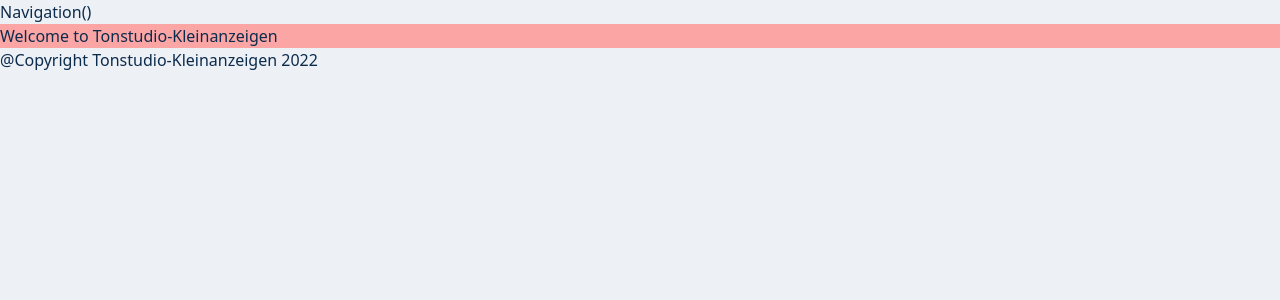
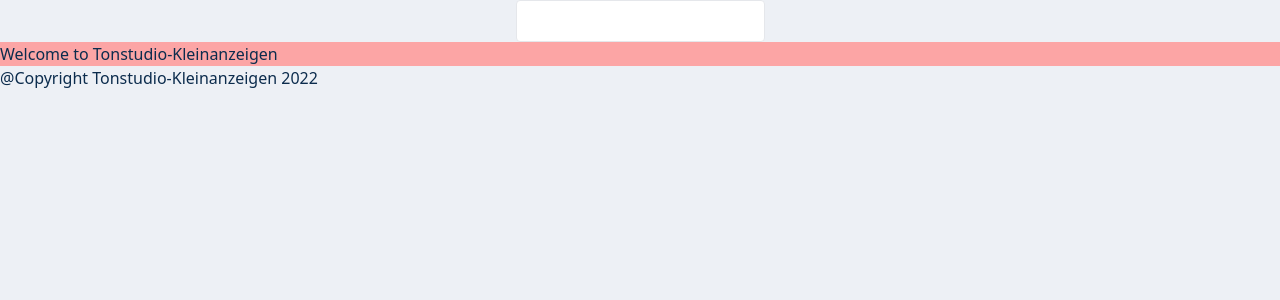
Before and after one commit to Ozanyurdakul98/capstone-project, a Next.js app: page / in a window 1280 px wide. Shown: the top 300 px of the page. Built offline with nearby package versions, Linux system fonts and the light colour scheme.

Commit message:
add SearchBar component add Header component Tree = (Layout -> Header -> Searchbar)

```diff
--- /dev/null
+++ b/components/Header.jsx
@@ -0,0 +1,12 @@
+import React from 'react';
+import SearchBar from './SearchBar';
+
+function Header() {
+	return (
+		<div className='flex justify-center'>
+			<SearchBar />
+		</div>
+	);
+}
+
+export default Header;
--- a/components/Layout.jsx
+++ b/components/Layout.jsx
@@ -1,6 +1,9 @@
 import Head from 'next/head';
 import React from 'react';
+//components
+//styles
 import styled from 'styled-components';
+import Header from './Header';
 
 export default function Layout({ children }) {
 	return (
@@ -12,7 +15,9 @@
 					href='/favicon.ico'
 				/>
 			</Head>
-			<StyledHeader>Navigation()</StyledHeader>
+			<StyledHeader>
+				<Header />
+			</StyledHeader>
 			<StyledMain className='container'>{children}</StyledMain>
 			<StyledFooter>@Copyright Tonstudio-Kleinanzeigen 2022</StyledFooter>
 		</div>
--- /dev/null
+++ b/components/SearchBar.jsx
@@ -0,0 +1,16 @@
+import React from 'react';
+
+function SearchBar() {
+	return (
+		<div>
+			<form className=''>
+				<input
+					className=''
+					type='text'
+				/>
+			</form>
+		</div>
+	);
+}
+
+export default SearchBar;
```
